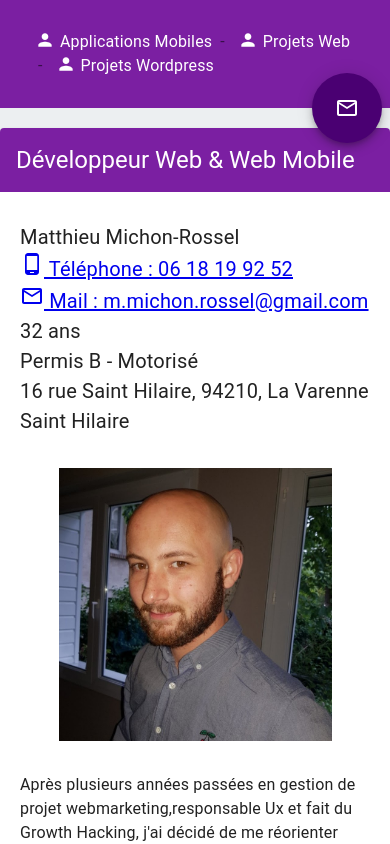
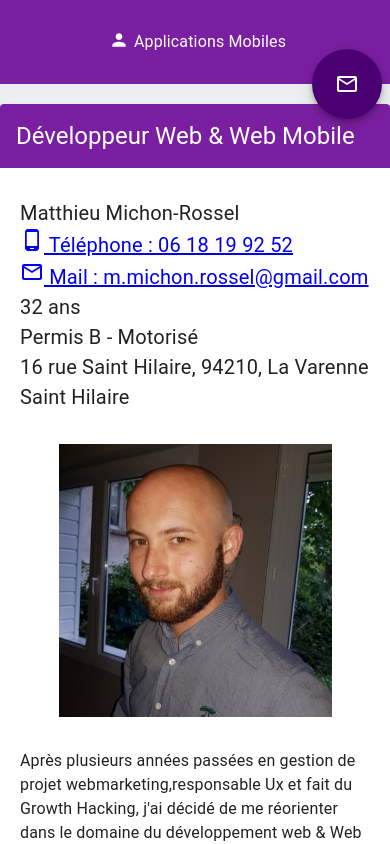
Before and after one commit to matthieu-mr/site-perso, a React (Create React App) app in the folder react-app/: page / in a window 390 px wide. Shown: the top 844 px of the page. Built offline with nearby package versions, Linux system fonts and the light colour scheme; no server answers.

Commit message:
ajout if mobile

```diff
--- a/react-app/src/Home.js
+++ b/react-app/src/Home.js
@@ -90,7 +90,7 @@ var appli = listProject.map (function(item,i){
 
 <Card className={classes.card} style={{marginTop:20}}>
   <Grid container spacing={4}>
-    <Grid item xs={12} sm={8} justify="flex-start" >
+    <Grid item xs={12} sm={8} >
         <CardHeader className={classes.carditem}
             title="Développeur Web & Web Mobile "
           />
--- a/react-app/src/Menu.js
+++ b/react-app/src/Menu.js
@@ -1,4 +1,4 @@
-import React,{useState} from 'react';
+import React,{useState,useEffect} from 'react';
 import PropTypes from 'prop-types';
 import { withStyles  } from '@material-ui/core/styles';
 import Breadcrumbs from '@material-ui/core/Breadcrumbs';
@@ -20,6 +20,12 @@ import Grid from '@material-ui/core/Grid';
 import PersonIcon from '@material-ui/icons/Person';
 import MailOutlineIcon from '@material-ui/icons/MailOutline';
 
+function MyComponent() {
+  const theme = useTheme();
+  const matches = useMediaQuery(theme.breakpoints.up('sm'));
+
+  return matches;
+}
 
 
 function MyMenu(props) {
@@ -40,31 +46,20 @@ function MyMenu(props) {
 
   // menu responsive
 
-  const [isMobile,setIsMobile] = useState(false)
+  const [isMobile,setIsMobile] = useState(true)
 
 // detection mobile
-let MyComponent =() => {
-  const theme = useTheme();
-  const matches = useMediaQuery(theme.breakpoints.up('sm'));
-  if (matches){
-    setIsMobile(true)
-  }
-  console.log("breakpoint",matches)
-}
-
-MyComponent()
 
 
+let affichageMenu
+
+console.log("function", MyComponent())
 
 
-
-
-  return (
-<div className={classes.menu}>
+if (MyComponent()==true){
+affichageMenu = (
 <Grid container className={classes.bodystyle} >
   <Grid item sm={8} className={classes}>
-
-
             <Breadcrumbs aria-label="breadcrumb" separator="-" >
 
             <Link
@@ -94,14 +89,44 @@ MyComponent()
                 <PersonIcon  className={classes.icon} />
                 Projets Wordpress
             </Link>
+       </Breadcrumbs>
+    </Grid>
+  </Grid>
+  )
+}else {
+
+affichageMenu = (
+  <Grid container className={classes.bodystyle} >
+    <Grid item sm={8} className={classes}>
+              <Breadcrumbs aria-label="breadcrumb" separator="-" >
+
+              <Link
+                  color="inherit"
+                  href="#appli"
+                  onClick={handleClick}
+                  className={classes.link}
+              >
+                  <PersonIcon  className={classes.icon} />
+                  Applications Mobiles
+              </Link>
+
+         </Breadcrumbs>
+      </Grid>
+    </Grid>
+    )
+
+}
 
 
-  </Breadcrumbs>
-    </Grid>
-  </Grid>
+
+return (
+<div className={classes.menu}>
+{affichageMenu}
+</div>
 
 
-    </div>
+
+
 
   );
 }
```
